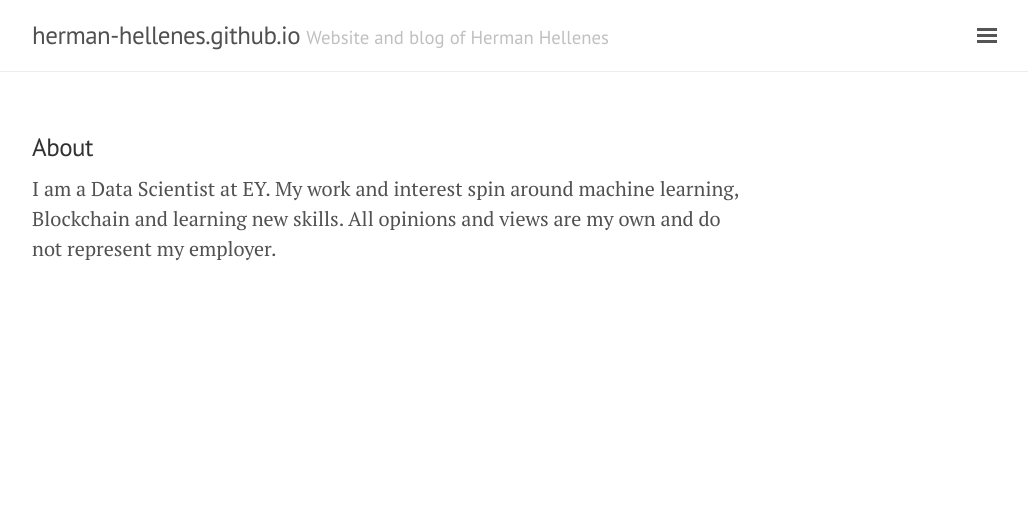
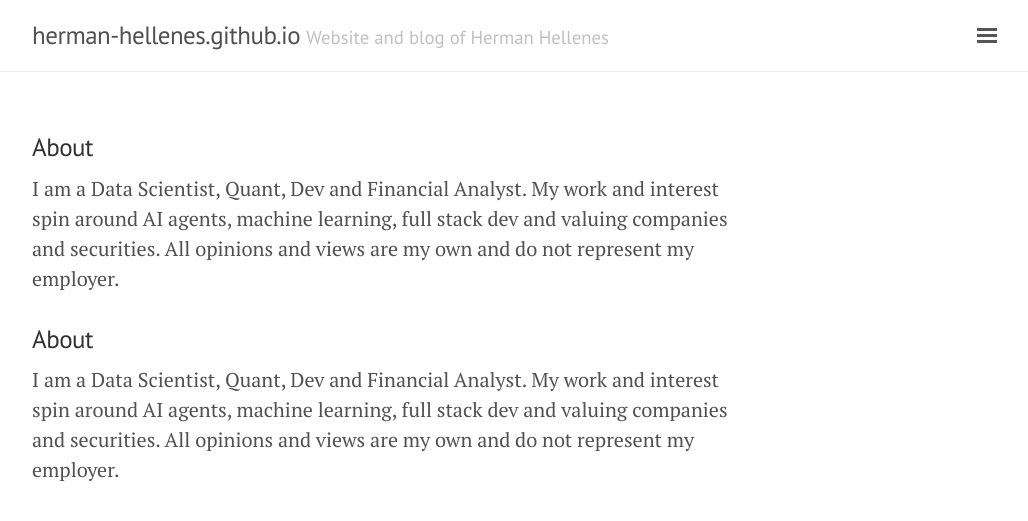
Before and after one commit to herman-hellenes/herman-hellenes.github.io, a Jekyll site: the page built from index.html, in a window 1280 px wide. Shown: the top 521 px of the page, without its empty margins (248-1276 px from the left). Built offline with Jekyll 4.4.1, drawn with Linux system fonts in a browser that asks for light colours; nearby versions of some CDN libraries.

Commit message:
Update index.html

```diff
--- a/index.html
+++ b/index.html
@@ -32,14 +32,18 @@ title: Home
     <section class="copy">
 
       <p>
-        I am a Data Scientist at EY. My work and interest spin around machine learning, Blockchain and learning new skills.
+        I am a Data Scientist, Quant, Dev and Financial Analyst. My work and interest spin around AI agents, machine learning, full stack dev and valuing companies and securities.
         All opinions and views are my own and do not represent my employer.
       </p>
+    </section>
 
+     <h3>About</h3>
+    <section class="copy">
 
-
-
-
+      <p>
+        I am a Data Scientist, Quant, Dev and Financial Analyst. My work and interest spin around AI agents, machine learning, full stack dev and valuing companies and securities.
+        All opinions and views are my own and do not represent my employer.
+      </p>
     </section>
 
     <p>
```
